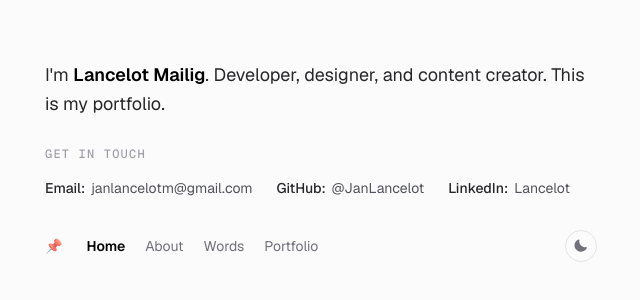
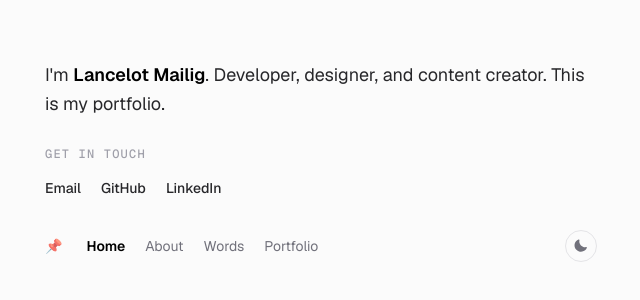
Before and after one commit to JanLancelot/nextjs-portfolio, a Next.js app: page / in a window 1280 px wide. Shown: the part 490-790 px from the top of the page, without its empty margins (51-691 px from the left). Built offline with nearby package versions, Linux system fonts and the light colour scheme.

Commit message:
Remove label on contacts

```diff
--- a/src/app/layout.tsx
+++ b/src/app/layout.tsx
@@ -47,19 +47,19 @@ export default function RootLayout({
         <script
           dangerouslySetInnerHTML={{
             __html: `
-              (function() {
-                try {
-                  var preferredTheme = localStorage.getItem('theme');
-                  var systemTheme = window.matchMedia('(prefers-color-scheme: dark)').matches ? 'dark' : 'light';
-                  var theme = preferredTheme || systemTheme;
-                  if (theme === 'dark') {
-                    document.documentElement.classList.add('dark');
-                  } else {
-                    document.documentElement.classList.remove('dark');
-                  }
-                } catch (e) {}
-              })();
-            `
+      try {
+        const theme =
+          localStorage.getItem('theme') ||
+          (window.matchMedia('(prefers-color-scheme: dark)').matches
+            ? 'dark'
+            : 'light');
+
+        document.documentElement.classList.toggle(
+          'dark',
+          theme === 'dark'
+        );
+      } catch {}
+    `,
           }}
         />
       </head>
--- a/src/app/page.tsx
+++ b/src/app/page.tsx
@@ -1,8 +1,8 @@
 export default function Home() {
   const contacts = [
-    { name: "Email", href: "mailto:janlancelotm@gmail.com", label: "janlancelotm@gmail.com" },
-    { name: "GitHub", href: "https://github.com/JanLancelot", label: "@JanLancelot", target: "_blank" },
-    { name: "LinkedIn", href: "https://www.linkedin.com/in/jan-lancelot-mailig-b43949392", label: "Lancelot", target: "_blank" },
+    { name: "Email", href: "mailto:janlancelotm@gmail.com" },
+    { name: "GitHub", href: "https://github.com/JanLancelot", target: "_blank" },
+    { name: "LinkedIn", href: "https://www.linkedin.com/in/jan-lancelot-mailig-b43949392", target: "_blank" },
   ];
 
   return (
@@ -20,21 +20,16 @@ export default function Home() {
         <h2 className="text-xs uppercase tracking-widest text-zinc-400 dark:text-zinc-500 font-mono font-medium">
           Get in touch
         </h2>
-        <div className="flex flex-col gap-3 sm:flex-row sm:gap-6 text-sm">
+        <div className="flex gap-5 text-sm">
           {contacts.map((contact) => (
             <a
               key={contact.name}
               href={contact.href}
               target={contact.target}
               rel={contact.target ? "noopener noreferrer" : undefined}
-              className="group flex items-center gap-1.5 text-zinc-600 dark:text-zinc-400 hover:text-black dark:hover:text-white transition-colors duration-200"
+              className="minimal-link font-medium text-zinc-800 dark:text-zinc-200 hover:text-black dark:hover:text-white transition-colors duration-200"
             >
-              <span className="font-medium text-zinc-800 dark:text-zinc-200 group-hover:text-black dark:group-hover:text-white transition-colors duration-200">
-                {contact.name}:
-              </span>
-              <span className="minimal-link">
-                {contact.label}
-              </span>
+              {contact.name}
             </a>
           ))}
         </div>
```
